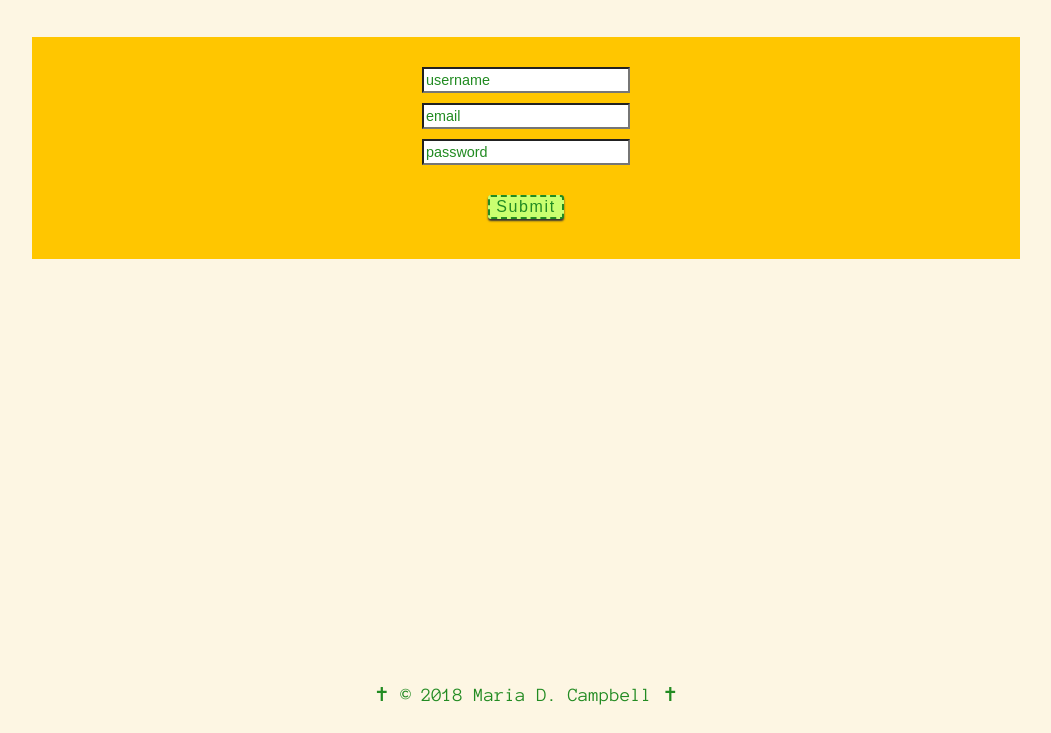
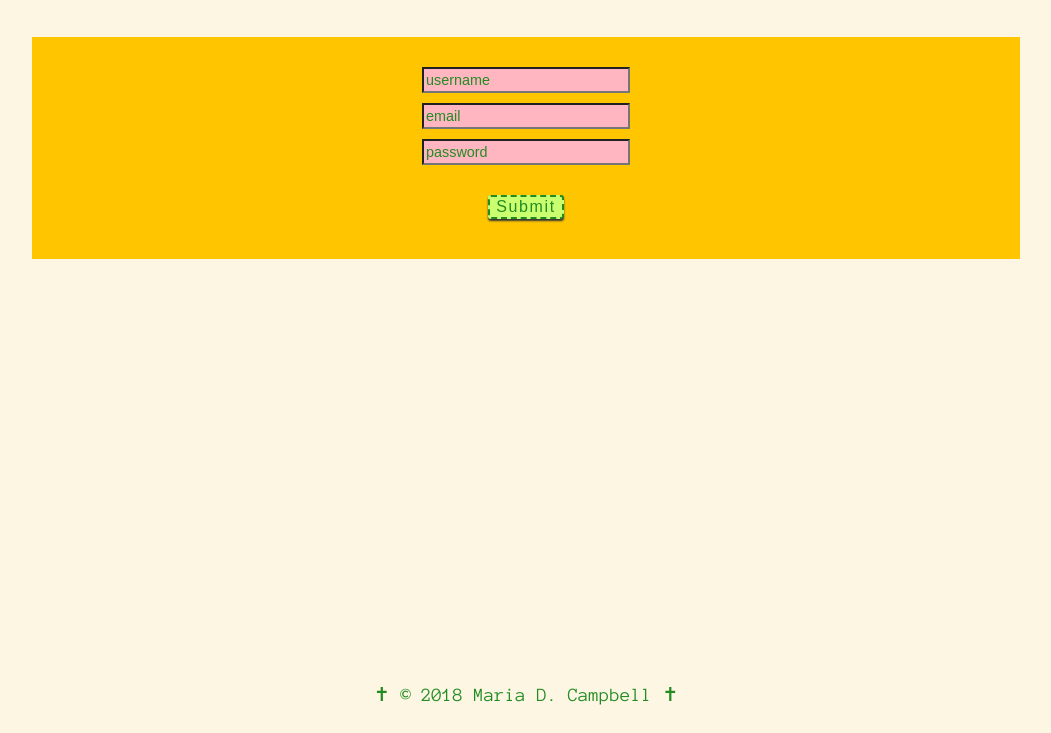
Before and after one commit to interglobalmedia/built-in-html5-form-validation, a website: page index.html in a window 1280 px wide. Shown: the part 83-816 px from the top of the page, without its empty margins (114-1165 px from the left). Drawn offline with Linux system fonts and the light colour scheme.

Commit message:
Add background to :invalid pseudo class

```diff
--- a/styles/scss/main.scss
+++ b/styles/scss/main.scss
@@ -106,6 +106,7 @@ input[name="password"]:-moz-placeholder {
 
 input:invalid {
   color: #c60000;
+  background: lightpink;
 }
 
 .center {
```
Also changed, not shown: styles/css/main.css.
